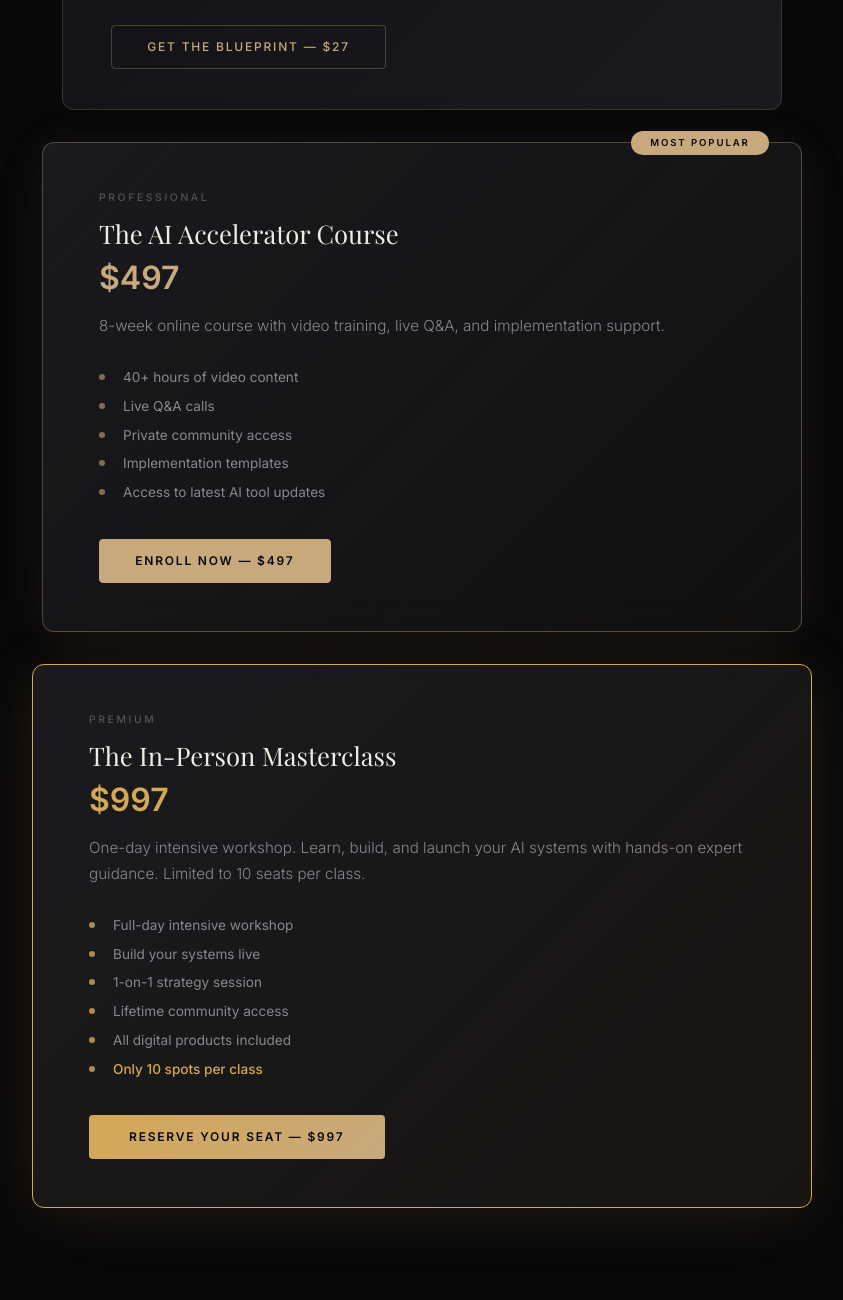
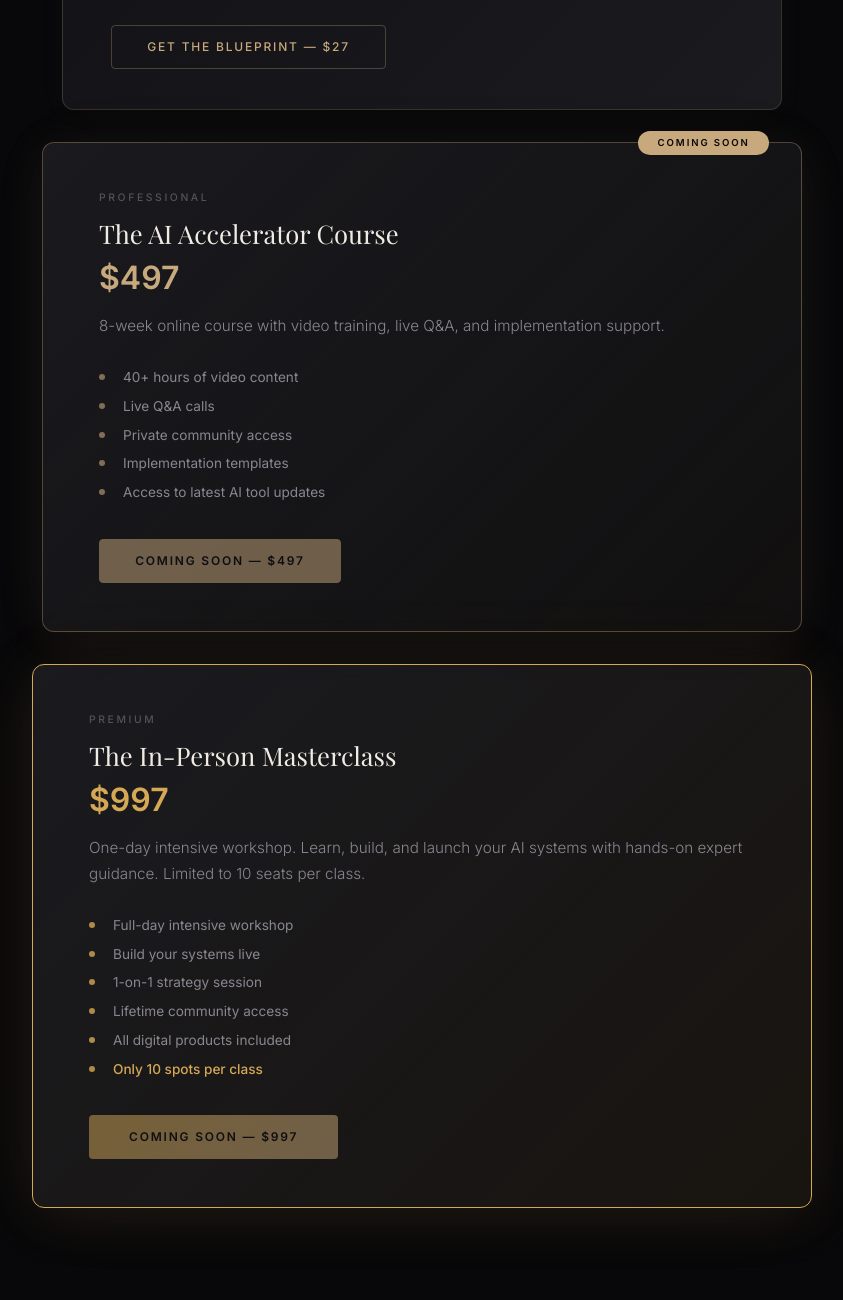
Before and after one commit to Goldendogmarketing/ihelpbuild, a website: page products.html in a window 1280 px wide. Shown: the part 1880-3180 px from the top of the page, without its empty margins (218-1061 px from the left). Drawn offline with nearby package versions, Linux system fonts and the light colour scheme; a web font is replaced by a local one.

Commit message:
Update products page: coming soon for course/masterclass, most popular on $27 ebook
Co-Authored-By: Claude Opus 4.6 (1M context) <noreply@anthropic.com>

```diff
--- a/products.html
+++ b/products.html
@@ -704,6 +704,7 @@ body {
 
     <!-- Tier 3: $27 — E-Book + Free Cheat Sheet Bonus -->
     <div class="product-card tier-3" id="ebook">
+      <span class="product-badge">Most Popular</span>
       <p class="product-tier-label">Advanced</p>
       <h2 class="product-name">The AI Business Blueprint</h2>
       <p class="product-price">$27</p>
@@ -720,7 +721,7 @@ body {
 
     <!-- Tier 4: $497 Featured -->
     <div class="product-card tier-4">
-      <span class="product-badge">Most Popular</span>
+      <span class="product-badge">Coming Soon</span>
       <p class="product-tier-label">Professional</p>
       <h2 class="product-name">The AI Accelerator Course</h2>
       <p class="product-price">$497</p>
@@ -732,7 +733,7 @@ body {
         <li>Implementation templates</li>
         <li>Access to latest AI tool updates</li>
       </ul>
-      <a href="#" class="product-cta cta-featured">Enroll Now &mdash; $497</a>
+      <a class="product-cta cta-featured" style="opacity:0.5;cursor:default;pointer-events:none;">Coming Soon &mdash; $497</a>
     </div>
 
     <!-- Tier 5: $997 Premium -->
@@ -749,7 +750,7 @@ body {
         <li>All digital products included</li>
         <li style="color:var(--color-accent-warm);font-weight:500;">Only 10 spots per class</li>
       </ul>
-      <a href="#" class="product-cta cta-premium">Reserve Your Seat &mdash; $997</a>
+      <a class="product-cta cta-premium" style="opacity:0.5;cursor:default;pointer-events:none;">Coming Soon &mdash; $997</a>
     </div>
 
   </div>
```
